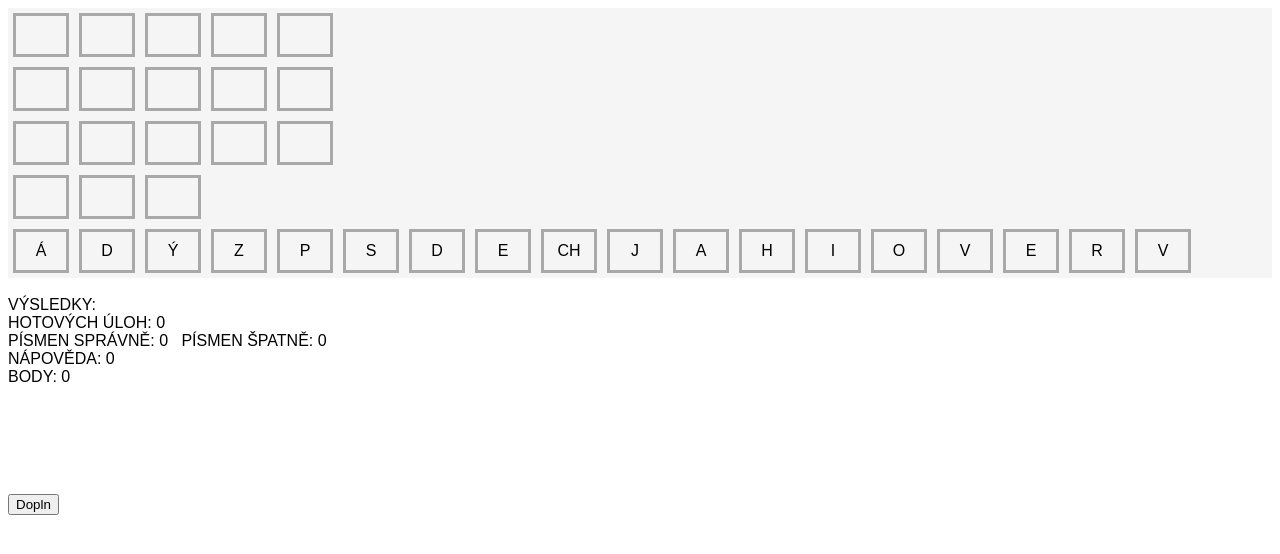
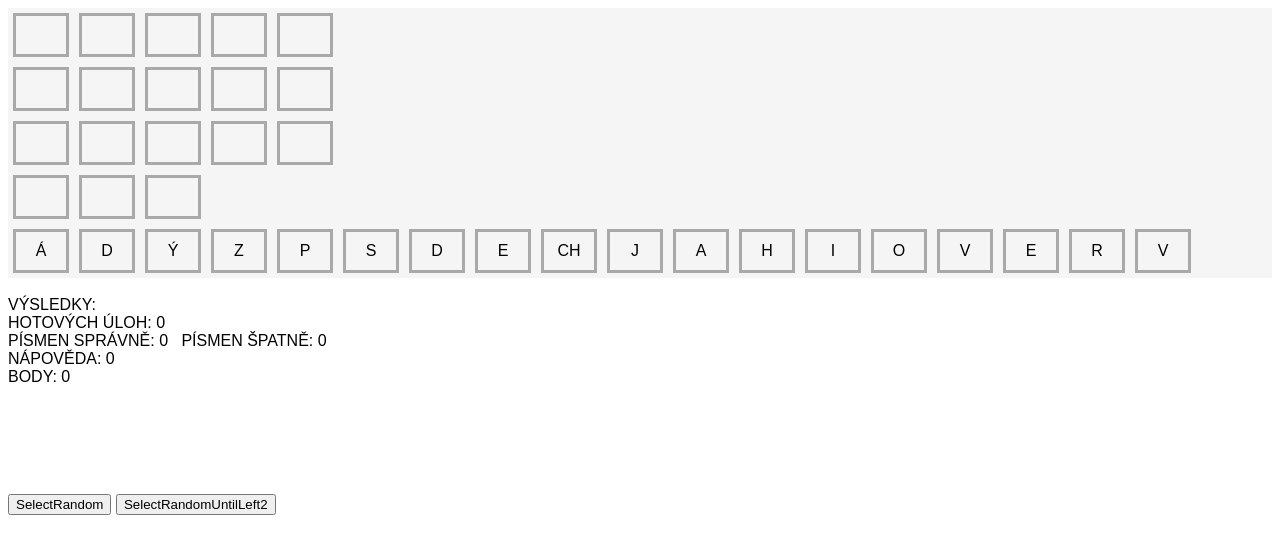
Before and after one commit to mh70cz/js, a plain HTML site: page doplnovani/index.html in a window 1280 px wide. Drawn offline with Linux system fonts and the light colour scheme.

Commit message:
button service

```diff
--- a/doplnovani/index.html
+++ b/doplnovani/index.html
@@ -38,8 +38,8 @@
     <div id="res"></div>
 
     <br /><br /><br />
-    <button id="dopln">Dopln</button>
-
+    <button  onclick="clickRandomAvailable()">SelectRandom</button>
+    <button  onclick="selectUntilLeft(2)">SelectRandomUntilLeft2</button>
     <script src="tasks.js"></script>
     <script src="main.js"></script>
     <script src="service.js"></script>
```
